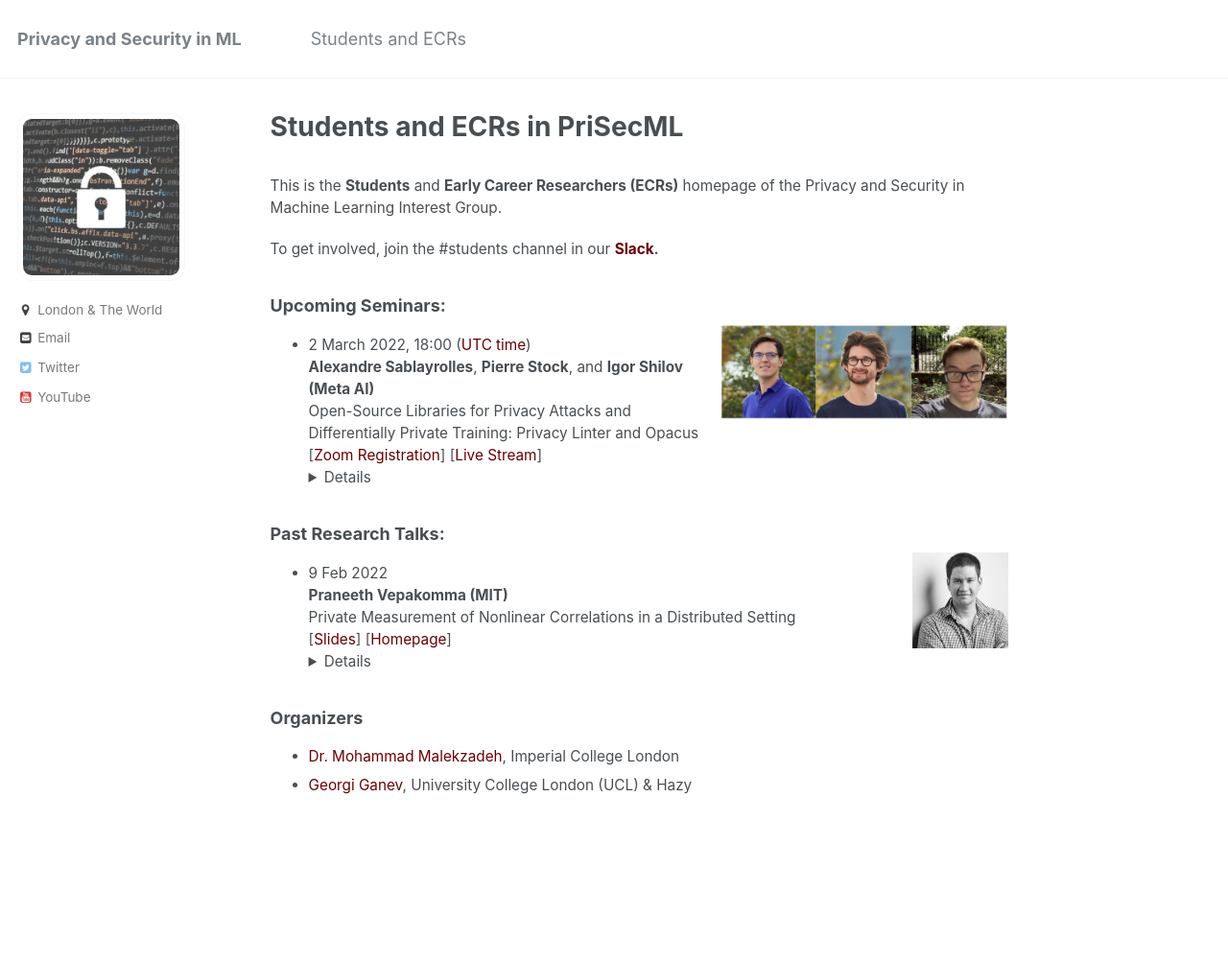
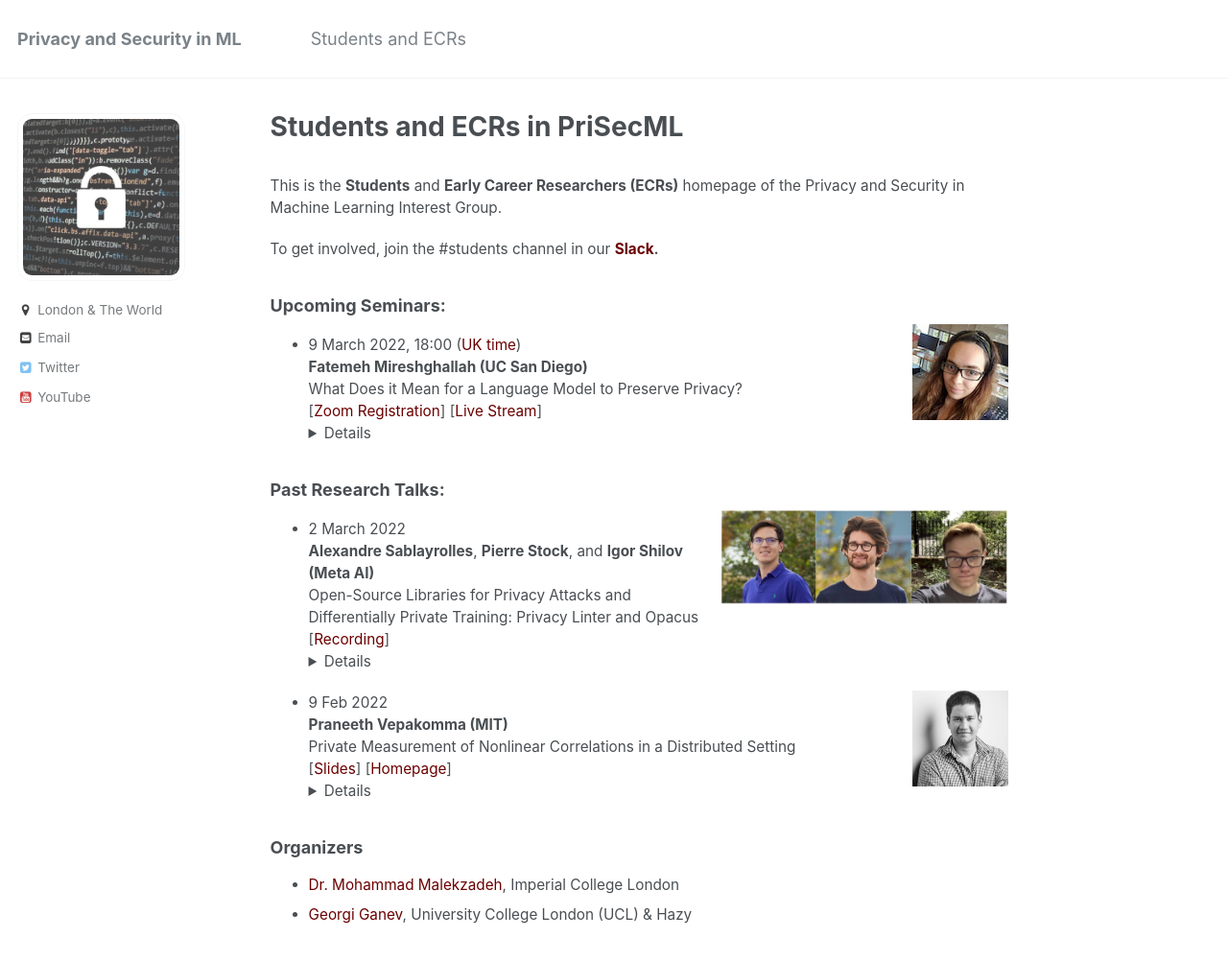
Before and after one commit to prisec-ml/prisec-ml.github.io, a Jekyll site: the page built from _pages/students.md, in a window 1280 px wide and 1011 px high. Shown: the top 1002 px of the window at 96% size. Built offline with Jekyll 4.4.1, drawn with Linux system fonts in a browser that asks for light colours.

Commit message:
update students

```diff
--- a/_pages/students.md
+++ b/_pages/students.md
@@ -13,17 +13,26 @@ To get involved, join the #students channel in our **[Slack](https://join.slack.
 
 ### Upcoming Seminars:
 
-<img src="../images/meta_ai_3.jpg" style="float:right;width:300px;height:100px;margin-top:00px">
-- 2 March 2022, 18:00 ([UTC time](https://www.timeanddate.com/worldclock/fixedtime.html?msg=Seminar&iso=20220302T18&p1=136))
-**Alexandre Sablayrolles**, **Pierre Stock**, and **Igor Shilov**
-**(Meta AI)**<br>Open-Source Libraries for Privacy Attacks and Differentially Private Training: Privacy Linter and Opacus<br>[[Zoom Registration](https://ucl.zoom.us/meeting/register/tJAqceuvqjIvEtaynqa4BZ22q0QSkNr9HYp0)] [[Live Stream](https://youtu.be/jfcRPRIwPW0)]<br><details><br>**Abstract:** As the field of Privacy Preserving ML is advancing, it’s important that researchers and industry practitioners have access to state of the art tools for both research and application purposes. In this talk, we’ll discuss two open-source libraries for Privacy Attacks and Differentially Private training, developed at Meta AI: Privacy Linter and Opacus. We’ll do a deep dive into their capabilities, talk about code architecture and share some practical tips on applying them to a set of real-world problems.<br>
-<br>**Bios:** Alexandre Sablayrolles is a Research Scientist at Facebook AI in Paris, working on the privacy and security of machine learning systems. He received his PhD from Université Grenoble Alpes in 2020, following a joint CIFRE program with Facebook AI.  Prior to that, he completed his Master's degree in Data Science at NYU, and received a B.S. and M.S. in Applied Mathematics and Computer Science from École Polytechnique. Alexandre's research interests include privacy and security, computer vision, and applications of deep learning. Homepage: [https://ai.facebook.com/people/alexandre-sablayrolles/](https://ai.facebook.com/people/alexandre-sablayrolles/) <br>Pierre Stock joined Facebook AI as a Research Scientist in June 2021. Previously, he was a PhD Resident at Facebook AI Research and ENS de Lyon and defended his PhD around "Efficiency and Redundancy in Neural Networks" in April 2021. His interests include Neural Network Compression and Privacy-Preserving Machine Learning. Homepage: [https://ai.facebook.com/people/pierre-stock/](https://ai.facebook.com/people/pierre-stock/) <br>Igor Shilov is a Research Engineer at Facebook AI, working on applied research in privacy preserving machine learning. He is the lead developer of Opacus and has industry experience in building highly scalable ML Systems, including NLP applications, Recommender Systems and Information Retrieval Engines.  Homepage: [https://github.com/ffuuugor](https://github.com/ffuuugor) <br> </details>
+<img src="../images/fatemeh.jpg" style="float:right;width:100px;height:100px;margin-top:00px">
+- 9 March 2022, 18:00 ([UK time](https://www.timeanddate.com/worldclock/fixedtime.html?msg=Seminar&iso=20220309T18&p1=136))
+**Fatemeh Mireshghallah (UC San Diego)**
+What Does it Mean for a Language Model to Preserve Privacy?
+[[Zoom Registration](https://ucl.zoom.us/meeting/register/tJUpdOGvrzgiHdc3Drg4n52HjrY9gCdWhZvn)] [[Live Stream](https://youtu.be/SLMCWfJVe7M)]<details><br>**Abstract:** Natural language reflects our private lives and identities, making its privacy concerns as broad as those of real life. Language models lack the ability to understand the context and sensitivity of text, and tend to memorize phrases present in their training sets. In this talk, we first discuss the potential risks of language models, and then focus on what is required for a language model to be considered privacy preserving, and what the challenges are in making it happen. Then we discuss the mismatch between the narrow assumptions made by popular data protection techniques (data sanitization and differential privacy), and the broadness of natural language and of privacy as a social norm. Finally, we see other alternatives and have a discussion on what the possible paths forward are.<br>
+<br>**Bio:** [https://cseweb.ucsd.edu/~fmireshg/](https://cseweb.ucsd.edu/~fmireshg/)<br></details>
+
 
 <!-- ### Past Seminars: -->
 
 <!-- ### Upcoming Research Talks: -->
 
 ### Past Research Talks:
+<img src="../images/meta_ai_3.jpg" style="float:right;width:300px;height:100px;margin-top:00px">
+- 2 March 2022
+**Alexandre Sablayrolles**, **Pierre Stock**, and **Igor Shilov**
+**(Meta AI)**<br>Open-Source Libraries for Privacy Attacks and Differentially Private Training: Privacy Linter and Opacus<br>[[Recording](https://youtu.be/jfcRPRIwPW0)]<br><details><br>**Abstract:** As the field of Privacy Preserving ML is advancing, it’s important that researchers and industry practitioners have access to state of the art tools for both research and application purposes. In this talk, we’ll discuss two open-source libraries for Privacy Attacks and Differentially Private training, developed at Meta AI: Privacy Linter and Opacus. We’ll do a deep dive into their capabilities, talk about code architecture and share some practical tips on applying them to a set of real-world problems.<br>
+<br>**Bios:** Alexandre Sablayrolles is a Research Scientist at Facebook AI in Paris, working on the privacy and security of machine learning systems. He received his PhD from Université Grenoble Alpes in 2020, following a joint CIFRE program with Facebook AI.  Prior to that, he completed his Master's degree in Data Science at NYU, and received a B.S. and M.S. in Applied Mathematics and Computer Science from École Polytechnique. Alexandre's research interests include privacy and security, computer vision, and applications of deep learning. Homepage: [https://ai.facebook.com/people/alexandre-sablayrolles/](https://ai.facebook.com/people/alexandre-sablayrolles/) <br>Pierre Stock joined Facebook AI as a Research Scientist in June 2021. Previously, he was a PhD Resident at Facebook AI Research and ENS de Lyon and defended his PhD around "Efficiency and Redundancy in Neural Networks" in April 2021. His interests include Neural Network Compression and Privacy-Preserving Machine Learning. Homepage: [https://ai.facebook.com/people/pierre-stock/](https://ai.facebook.com/people/pierre-stock/) <br>Igor Shilov is a Research Engineer at Facebook AI, working on applied research in privacy preserving machine learning. He is the lead developer of Opacus and has industry experience in building highly scalable ML Systems, including NLP applications, Recommender Systems and Information Retrieval Engines.  Homepage: [https://github.com/ffuuugor](https://github.com/ffuuugor) <br> </details>
+
+
 <img src="../images/praneeth.jpg" style="float:right;width:100px;height:100px;margin-top:00px">
 - 9 Feb 2022
 **Praneeth Vepakomma (MIT)**<br>Private Measurement of Nonlinear Correlations in a Distributed Setting<br>[[Slides](https://praneeth.mit.edu/)] [[Homepage](https://praneeth.mit.edu/)] <details><br>**Abstract:** We introduce a differentially private method to measure nonlinear correlations between sensitive data hosted across two entities. We provide utility guarantees of our private estimator. Ours is the first such private estimator of nonlinear correlations, to the best of our knowledge within a multi-party setup. The important measure of nonlinear correlation we consider is distance correlation. This work has direct applications to private feature screening, private independence testing, private k-sample tests, private multi-party causal inference and private data synthesis in addition to exploratory data analysis.<br></details>
```
